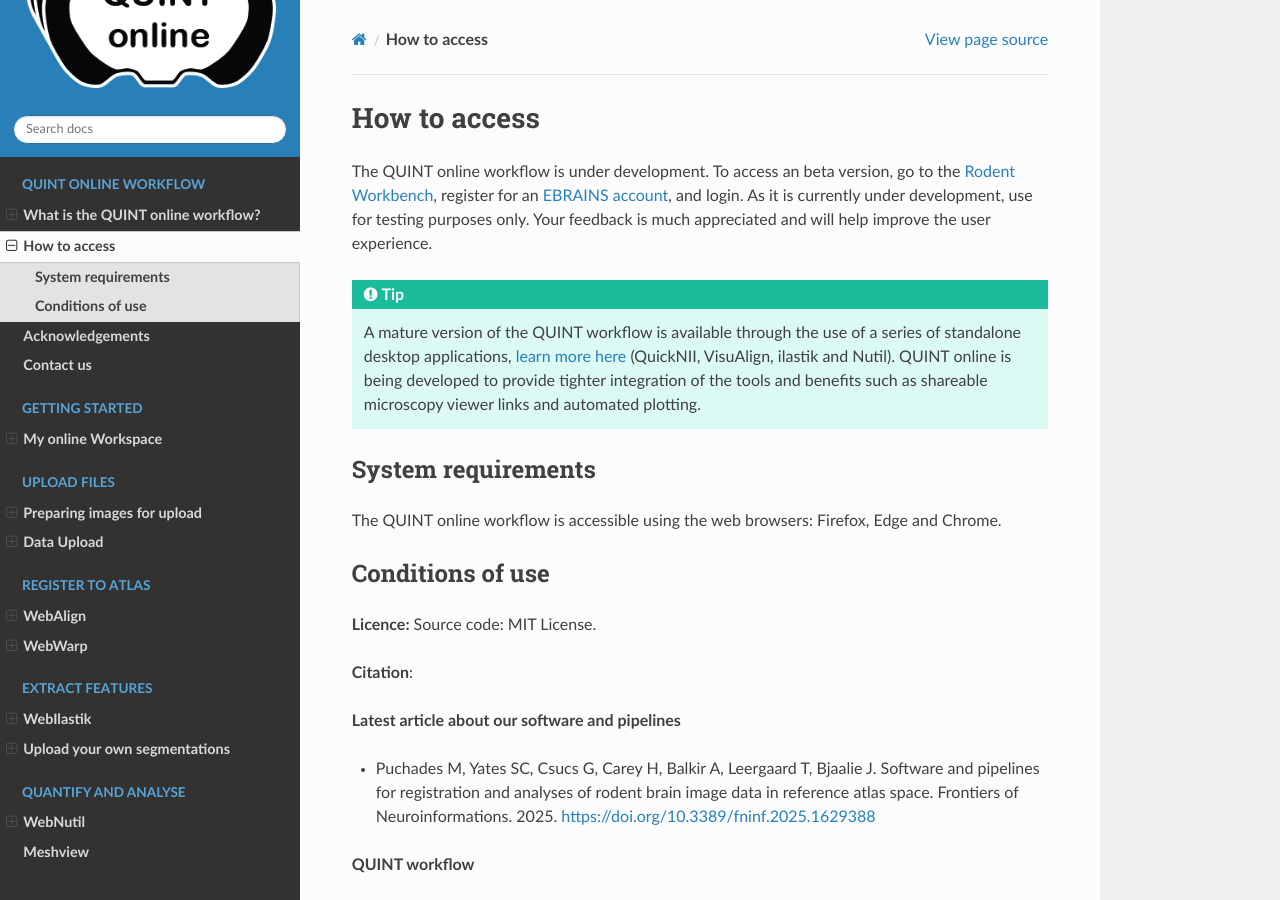
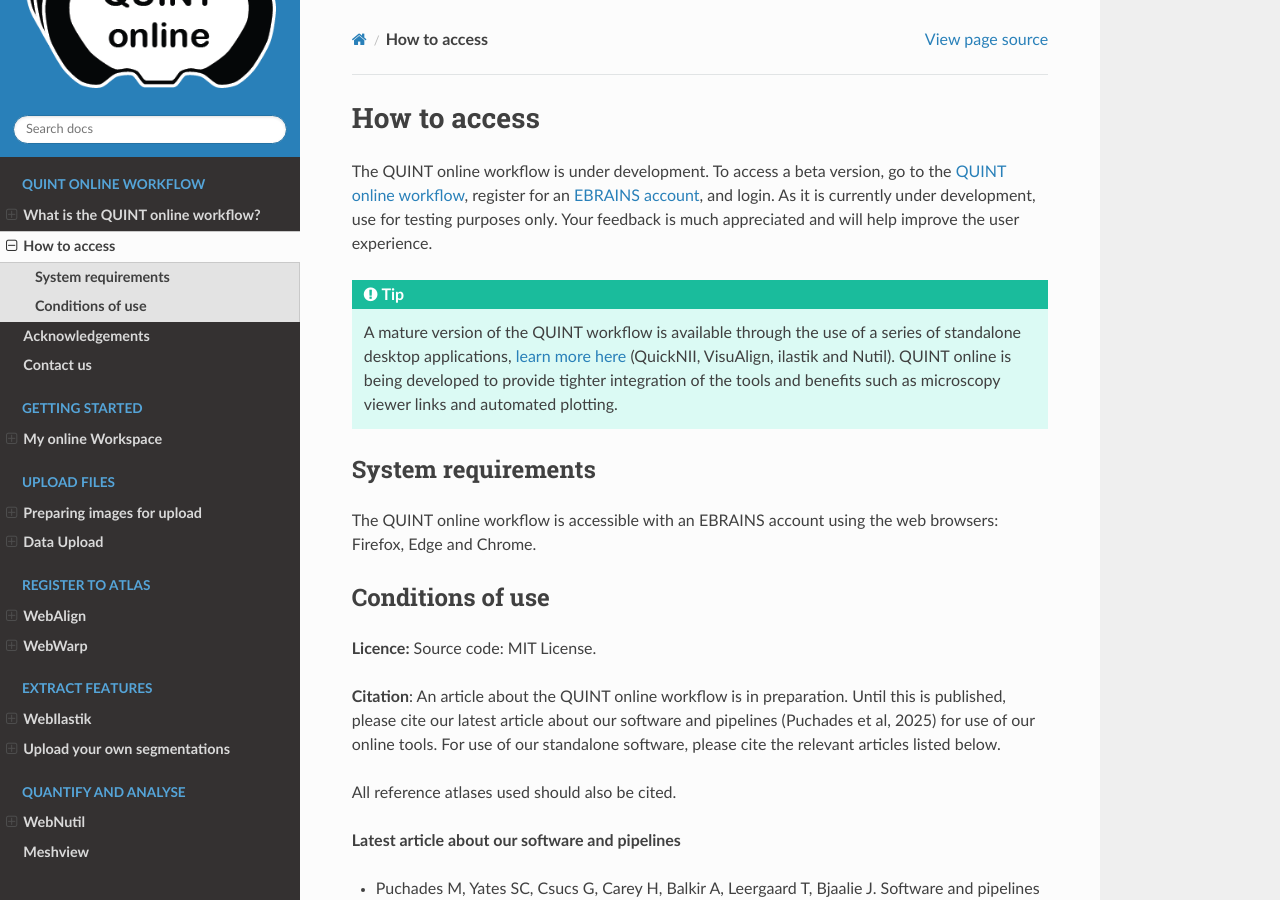
Before and after one commit to Neural-Systems-at-UIO/QUINT_webtools, a Sphinx documentation site: the page built from docs/Publications.rst, in a window 1280 px wide and 900 px high. Built offline with Sphinx 7.4.7 and the Read the Docs theme 3.1.0, drawn with Linux system fonts in a browser that asks for light colours.

Commit message:
citation

```diff
--- a/docs/Publications.rst
+++ b/docs/Publications.rst
@@ -1,22 +1,24 @@
 **How to access**
 ===================
 
-The QUINT online workflow is under development. To access an beta version, go to the `Rodent Workbench <https://rodentworkbench.apps.ebrains.eu/>`_, register for an `EBRAINS account <https://www.ebrains.eu/page/sign-up>`_, and login. As it is currently under development, use for testing purposes only. Your feedback is much appreciated and will help improve the user experience.
+The QUINT online workflow is under development. To access a beta version, go to the `QUINT online workflow <https://quint-online.apps.ebrains.eu/>`_, register for an `EBRAINS account <https://www.ebrains.eu/page/sign-up>`_, and login. As it is currently under development, use for testing purposes only. Your feedback is much appreciated and will help improve the user experience.
 
 .. tip::
-   A mature version of the QUINT workflow is available through the use of a series of standalone desktop applications, `learn more here <https://quint-workflow.readthedocs.io/en/latest/>`_ (QuickNII, VisuAlign, ilastik and Nutil). QUINT online is being developed to provide tighter integration of the tools and benefits such as shareable microscopy viewer links and automated plotting.
+   A mature version of the QUINT workflow is available through the use of a series of standalone desktop applications, `learn more here <https://quint-workflow.readthedocs.io/en/latest/>`_ (QuickNII, VisuAlign, ilastik and Nutil). QUINT online is being developed to provide tighter integration of the tools and benefits such as microscopy viewer links and automated plotting.
 
 **System requirements**
 ---------------------
 
-The QUINT online workflow is accessible using the web browsers: Firefox, Edge and Chrome.
+The QUINT online workflow is accessible with an EBRAINS account using the web browsers: Firefox, Edge and Chrome.
 
 **Conditions of use**
 ------------------
 
 **Licence:** Source code: MIT License.
 
-**Citation**:
+**Citation**: An article about the QUINT online workflow is in preparation. Until this is published, please cite our latest article about our software and pipelines (Puchades et al, 2025) for use of our online tools. For use of our standalone software, please cite the relevant articles listed below.
+
+All reference atlases used should also be cited.
 
 **Latest article about our software and pipelines**
 
```
Also changed, not shown: docs/QUINTintro_new.rst (+2 -10 lines).
